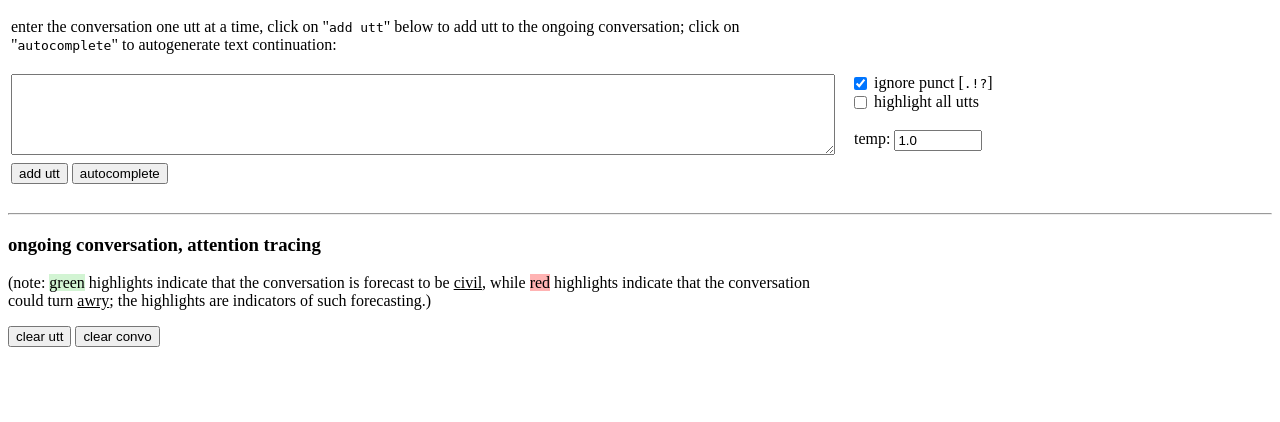
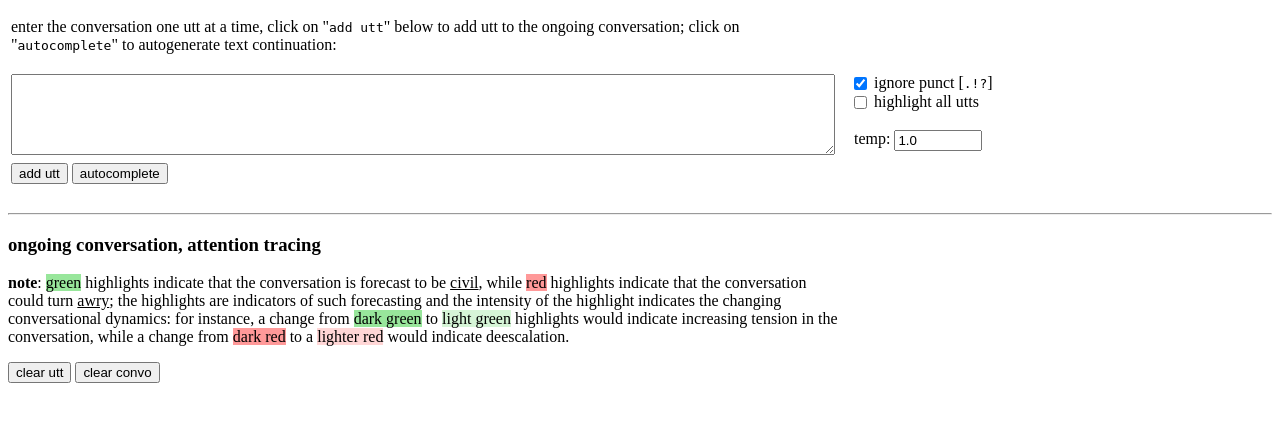
Before and after one commit to CornellNLP/craft-experiments, a Flask app: page / in a window 1280 px wide. Shown: the part 120-542 px from the top of the page. Run offline with Flask 3, Linux system fonts and the light colour scheme; parts of the project's set-up code (start-up, migrations or seed data) failed here and were passed over; some libraries are stand-ins or nearby versions.

Commit message:
include an app to visualize attention

```diff
--- a/visualization/templates/base.html
+++ b/visualization/templates/base.html
@@ -38,12 +38,12 @@
 
         span.awry {
             --attention: 0;
-            background-color: rgba(255, 179, 179, var(--attention));
+            background-color: rgba(255, 153, 153, var(--attention));
         }
 
         span.calm {
             --attention: 0;
-            background-color: rgba(210, 244, 211, var(--attention));
+            background-color: rgba(152, 230, 155, var(--attention));
         }
 
         br {
--- a/visualization/templates/home.html
+++ b/visualization/templates/home.html
@@ -54,9 +54,15 @@ keep calm and pay attention
 <h3>ongoing conversation, attention tracing</h3>
 
 <p>
-    (note: <span style="background-color: rgb(210, 244, 211)">green</span> highlights indicate that the conversation is
-    forecast to be <u>civil</u>, while <span style="background-color: rgb(255, 179, 179)">red</span> highlights indicate
-    that the conversation could turn <u>awry</u>; the highlights are indicators of such forecasting.)
+    <b>note</b>: <span style="background-color: rgb(152, 230, 155)">green</span> highlights indicate that the
+    conversation is forecast to be <u>civil</u>, while <span style="background-color: rgb(255, 153, 153)">red</span>
+    highlights indicate that the conversation could turn <u>awry</u>; the highlights are indicators of such forecasting
+    and the intensity of the highlight indicates the changing conversational dynamics: for instance, a change from
+    <span style="background-color: rgba(152, 230, 155, 1)">dark green</span> to
+    <span style="background-color: rgba(152, 230, 155, 0.4)">light green</span> highlights would indicate increasing
+    tension in the conversation, while a change from
+    <span style="background-color: rgba(255, 153, 153, 1)">dark red</span> to a
+    <span style="background-color: rgba(255, 153, 153, 0.4)">lighter red</span> would indicate deescalation.
 </p>
 
 <p id="content"></p>
```
